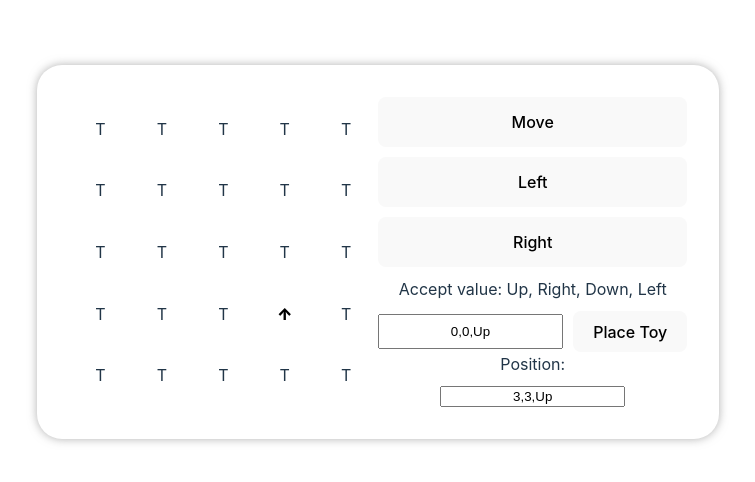
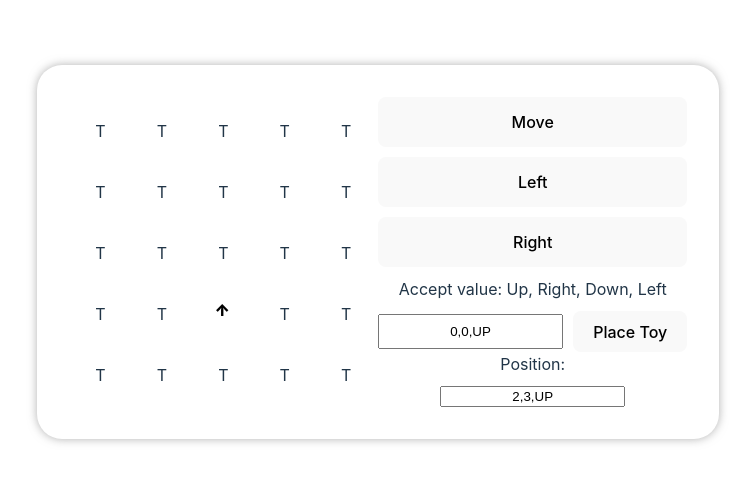
Before and after one commit to t0ury/toy-robot-react, a React (Vite) app: page / in a window 1280 px wide. Shown: the part 148-630 px from the top of the page, without its empty margins (262-1017 px from the left). Built offline with nearby package versions, Linux system fonts and the light colour scheme.

Commit message:
refactor/improve-component-structure: split Toy from Map

```diff
--- a/src/App.css
+++ b/src/App.css
@@ -16,6 +16,7 @@
 }
 
 .map-body {
+  position: relative;
   display: grid;
   grid-template-rows: repeat(1, minmax(300px, 1fr));
 }
@@ -41,9 +42,10 @@
 }
 
 .toy-agent {
-  position: relative;
-  background-color: #fff9;
-  width: 50%;
+  position: absolute;
+  background-color: rgb(255, 255, 255);
+  width: auto;
+  padding: 5px 10px;
   text-align: center;
   color: rgb(0, 0, 0);
   margin: 0 auto;
--- a/src/App.tsx
+++ b/src/App.tsx
@@ -1,6 +1,7 @@
 /** @format */
 
 import "./App.css";
+import "./Toy.css";
 import { PageView } from "./components/PageView";
 
 function App() {
@@ -8,7 +9,7 @@ function App() {
 
   return (
     <>
-      <PageView map_size={[WIDTH, HEIGHT]} />
+      <PageView mapSize={[WIDTH, HEIGHT]} />
     </>
   );
 }
--- /dev/null
+++ b/src/Toy.css
@@ -0,0 +1,6 @@
+.toy {
+  display: flex;
+  position: absolute;
+  margin: 0 6px;
+  height: auto;
+}
--- a/src/components/PageView/PageView.tsx
+++ b/src/components/PageView/PageView.tsx
@@ -2,83 +2,88 @@
 
 import { useState } from "react";
 import Map from "./components/Map/Map";
+import { Toy } from "../Toy";
 import { ControlPanel } from "./components/ControlPanel";
+import { generatePositionStyle } from "../../utils/moveRobot";
+import { Direction, Action } from "../../typeDefine";
 
 interface pageViewProps {
-  map_size: number[]
+  mapSize: number[];
 }
-const PageView: React.FC<pageViewProps> = ({ map_size }) => {
-  type Direction = "Up" | "Down" | "Left" | "Right";
+const PageView: React.FC<pageViewProps> = ({ mapSize }) => {
   const [ROW, COLUMN] = [0, 1];
-  const [position, setPosition] = useState<number[]>([3, 3]);
-  const [direction, setDirection] = useState<Direction>("Up");
+  const [position, setPosition] = useState<number[]>([2, 3]);
+  const [direction, setDirection] = useState<Direction>("UP");
   const [inputCoordinator, setInputCoordinator] = useState<
     [number, number, Direction]
-  >([0, 0, "Up"]);
+  >([0, 0, "UP"]);
 
-  const moveRobot = (): void => {
+  const handleInputChange = (e: React.ChangeEvent<HTMLInputElement>): void => {
+    const [x, y, head] = e.target.value.split(",").map((item) => item.trim());
+    setInputCoordinator([parseInt(x), parseInt(y), head as Direction]);
+  };
+
+  const updateRobotPosition = (): void => {
     const [x, y] = position;
-    const [lengthX, lengthY] = map_size;
+    const [lengthX, lengthY] = mapSize;
 
     const moveStrategy = {
-      Up: [x, y - 1 < 0 ? lengthY - 1 : y - 1],
-      Down: [x, (y + 1) % lengthY],
-      Left: [x - 1 < 0 ? lengthX - 1 : x - 1, y],
-      Right: [(x + 1) % lengthX, y],
+      UP: [x, y - 1 < 0 ? lengthY - 1 : y - 1],
+      DOWN: [x, (y + 1) % lengthY],
+      LEFT: [x - 1 < 0 ? lengthX - 1 : x - 1, y],
+      RIGHT: [(x + 1) % lengthX, y],
     };
-
     setPosition(moveStrategy[direction]);
   };
 
-  const turnRobot = (action: string): void => {
-    const directionList = ["Up", "Right", "Down", "Left"];
+  const turnRobot = (action: Action): void => {
+    const directionList = ["UP", "RIGHT", "DOWN", "LEFT"];
     const currentIndex = directionList.indexOf(direction);
+    const tempAction = action.toUpperCase();
     const nextIndex =
-      action === "Right"
+      tempAction === "RIGHT"
         ? (currentIndex + 1) % directionList.length
         : (currentIndex + 3) % directionList.length;
-    if (action != "Right" && action != "Left") {
+    if (tempAction != "RIGHT" && tempAction != "LEFT") {
       return;
     }
 
     setDirection(directionList[nextIndex] as Direction);
   };
 
-  const handleInputChange = (e: React.ChangeEvent<HTMLInputElement>): void => {
-    const [x, y, head] = e.target.value.split(",").map((item) => item.trim());
-    setInputCoordinator([parseInt(x), parseInt(y), head as Direction]);
-  };
   const setRobot = (): void => {
-    const headSet = new Set(["Up", "Right", "Down", "Left"]);
+    const headSet = new Set(["UP", "RIGHT", "DOWN", "LEFT"]);
     const [x, y, head] = inputCoordinator;
-    const temp_head = head.replace(/^./, (match) => match.toUpperCase());
+    const tempHeading = head.toUpperCase();
 
-    if (x < 0 || x >= map_size[ROW] || y < 0 || y >= map_size[COLUMN]) {
+    if (x < 0 || x >= mapSize[ROW] || y < 0 || y >= mapSize[COLUMN]) {
       setPosition([0, 0]);
       return;
     }
-    if (!headSet.has(temp_head)) {
-      setDirection("Up");
+    if (!headSet.has(tempHeading)) {
+      setDirection("UP");
       return;
     }
     setPosition([x, y]);
-    setDirection(temp_head as Direction);
+    setDirection(tempHeading as Direction);
   };
   return (
     <div className="page-view">
-      <Map
-        direction={direction}
-        position={position}
-        map_size={map_size}
-      />
+      <Map map_size={mapSize}>
+        <Toy
+          direction={direction}
+          styleString={generatePositionStyle(position)}
+        />
+      </Map>
       <ControlPanel
-        moveRobot={moveRobot}
+        moveRobot={updateRobotPosition}
         turnRobot={turnRobot}
         position={position}
         direction={direction}
         inputCoordinator={inputCoordinator}
         setCoordinator={handleInputChange}
         setRobot={setRobot}
+        setDirection={() => setDirection}
       />
     </div>
   );
--- a/src/components/PageView/components/ControlPanel/ControlPanel.tsx
+++ b/src/components/PageView/components/ControlPanel/ControlPanel.tsx
@@ -2,15 +2,17 @@
 
 import React from "react";
 import { Button } from "../../../Button";
+import { Direction, Action } from "../../../../typeDefine";
 interface Props {
-  direction: "Up" | "Down" | "Left" | "Right";
+  direction: Direction;
   position: number[];
   moveRobot: () => void;
   getPosition?: () => void;
-  turnRobot: (action: string) => void;
+  turnRobot: (turn: Action) => void;
   setCoordinator: (e: React.ChangeEvent<HTMLInputElement>) => void;
   inputCoordinator: Array<number | string>;
   setRobot: () => void;
+  setDirection: () => void;
 }
 const ControlPanel: React.FC<Props> = ({
   position,
@@ -25,8 +27,8 @@ const ControlPanel: React.FC<Props> = ({
     <div className="control-panel">
       <div className="control-robot">
         <Button handleClick={moveRobot}>Move</Button>
-        <Button handleClick={() => turnRobot("Left")}>Left</Button>
-        <Button handleClick={() => turnRobot("Right")}>Right</Button>
+        <Button handleClick={() => turnRobot("LEFT")}>Left</Button>
+        <Button handleClick={() => turnRobot("RIGHT")}>Right</Button>
         <label>Accept value: Up, Right, Down, Left</label>
         <div className="set-robot">
           <input
--- a/src/components/PageView/components/Map/Map.tsx
+++ b/src/components/PageView/components/Map/Map.tsx
@@ -2,31 +2,28 @@
 
 import { v4 as uuid } from "uuid";
 import { Tile } from "./";
-import { Toy } from "../../../Toy";
 
 interface Props {
-  direction: "Up" | "Down" | "Left" | "Right";
-  position: number[];
+  children: React.ReactNode
   map_size: number[];
 }
 
-const Map: React.FC<Props> = ({ direction, position, map_size }) => {
+const Map: React.FC<Props> = ({ children, map_size }) => {
   const [ROW, COLUMN] = [0, 1];
+
   return (
     <div className="map-body">
       <table>
         <tbody>
+          {children}
           {Array.from({ length: map_size[ROW] }).map((_, i) => (
             <tr key={uuid()}>
               {Array.from({ length: map_size[COLUMN] }).map((_, j) => (
                 <td
                   key={uuid()}
+                  id={`r${i}c${j}`}
                   className="map-tile">
-                  {position[ROW] === j && position[COLUMN] === i ? (
-                    <Toy direction={direction} />
-                  ) : (
-                    <Tile type={"land"} />
-                  )}
+                  <Tile type={"land"} />
                 </td>
               ))}
             </tr>
--- a/src/components/Toy/Toy.tsx
+++ b/src/components/Toy/Toy.tsx
@@ -1,19 +1,24 @@
 /** @format */
 import React from "react";
+import { Properties } from "csstype";
+import { Direction } from "../../typeDefine";
 
 interface Props {
-  direction: "Up" | "Down" | "Left" | "Right";
+  direction: Direction;
+  styleString: Properties<string | number, string>;
 }
 
-const Toy: React.FC<Props> = ({ direction }) => {
+const Toy: React.FC<Props> = ({ direction, styleString }) => {
   const agentHeading = {
-    "Up": "↑",
-    "Down": "↓",
-    "Left": "←",
-    "Right": "→",
+    UP: "↑",
+    DOWN: "↓",
+    LEFT: "←",
+    RIGHT: "→",
   };
   return (
-    <div className="toy-agent">
+    <div
+      className="toy-agent"
+      style={styleString}>
       <span>{agentHeading[direction]}</span>
     </div>
   );
--- /dev/null
+++ b/src/typeDefine.ts
@@ -0,0 +1,2 @@
+export type Direction = "UP" | "DOWN" | "LEFT" | "RIGHT";
+export type Action = "RIGHT" | "LEFT"
--- /dev/null
+++ b/src/utils/moveRobot.ts
@@ -0,0 +1,68 @@
+/** @format */
+import { Properties } from "csstype";
+
+export const generatePositionStyle = (
+  position: number[],
+  step: number = 60
+): Properties<string | number, string> => {
+  const [ROW, COLUMN] = [0, 1];
+  return {
+    top: step * position[COLUMN],
+    left: step * position[ROW],
+    margin: "16px",
+  };
+};
+
+// export const updateRobotPosition = (
+//   direction: Direction,
+//   position: number[],
+//   mapSize: number[],
+//   setPosition: React.Dispatch<number[]>
+// ): void => {
+//   const [x, y] = position;
+//   const [lengthX, lengthY] = mapSize;
+
+//   const moveStrategy = {
+//     UP: [x, y - 1 < 0 ? lengthY - 1 : y - 1],
+//     DOWN: [x, (y + 1) % lengthY],
+//     LEFT: [x - 1 < 0 ? lengthX - 1 : x - 1, y],
+//     RIGHT: [(x + 1) % lengthX, y],
+//   };
+//   setPosition(moveStrategy[direction]);
+// };
+
+// export const turnRobot = (
+//   action: string,
+//   direction: Direction,
+//   setDirection: React.Dispatch<Direction>
+// ): void => {
+//   const directionList = ["Up", "Right", "Down", "Left"];
+//   const currentIndex = directionList.indexOf(direction);
+//   const nextIndex =
+//     action === "Right"
+//       ? (currentIndex + 1) % directionList.length
+//       : (currentIndex + 3) % directionList.length;
+//   if (action != "Right" && action != "Left") {
+//     return;
+//   }
+
+//   setDirection(directionList[nextIndex] as Direction);
+// };
+
+// export const setRobot = (inputCoordinator, mapSize): void => {
+//   const headSet = new Set(["UP", "RIGHT", "DOWN", "LEFT"]);
+//   const [x, y, head] = inputCoordinator;
+//   const [ROW, COLUMN] = [0, 1];
+//   const temp_head = head.toUpperCase();
+
+//   if (x < 0 || x >= mapSize[ROW] || y < 0 || y >= mapSize[COLUMN]) {
+//     setPosition([0, 0]);
+//     return;
+//   }
+//   if (!headSet.has(temp_head)) {
+//     setDirection("UP");
+//     return;
+//   }
+//   setPosition([x, y]);
+//   setDirection(temp_head as Direction);
+// };
```
